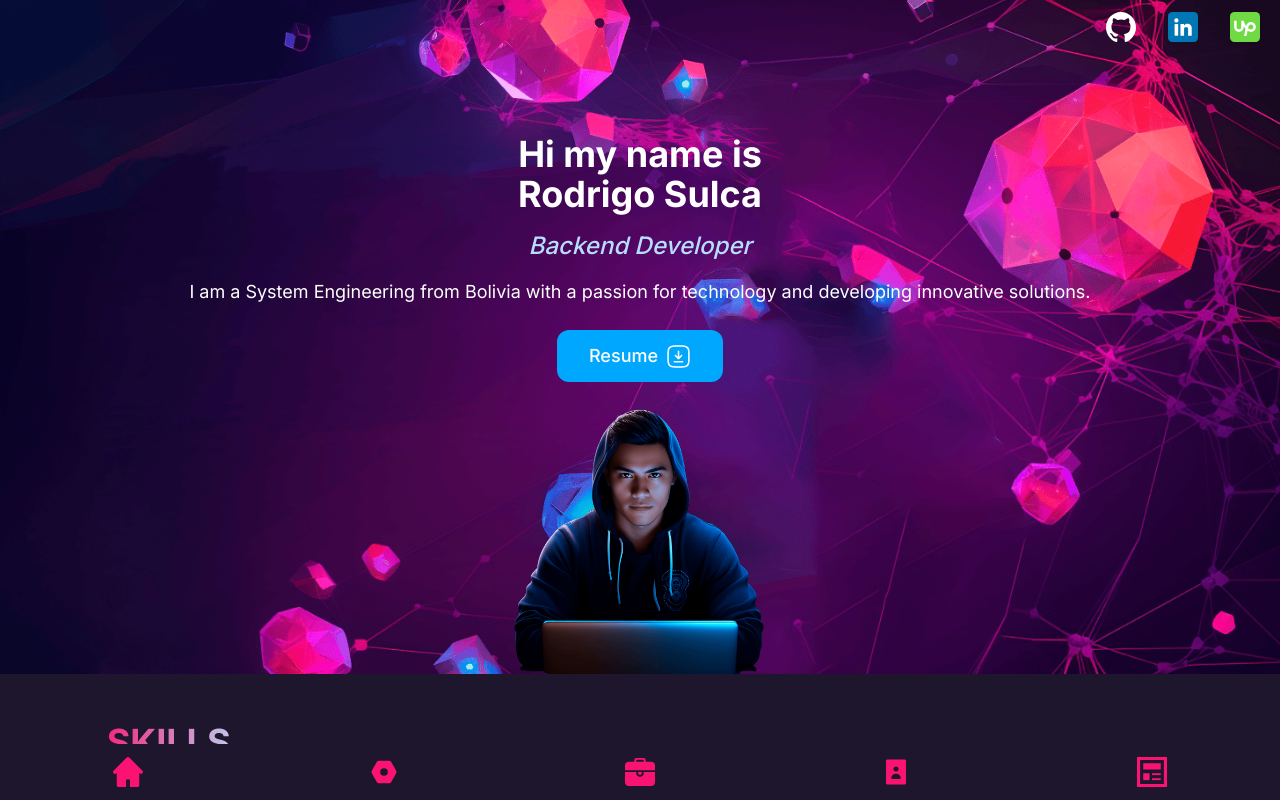
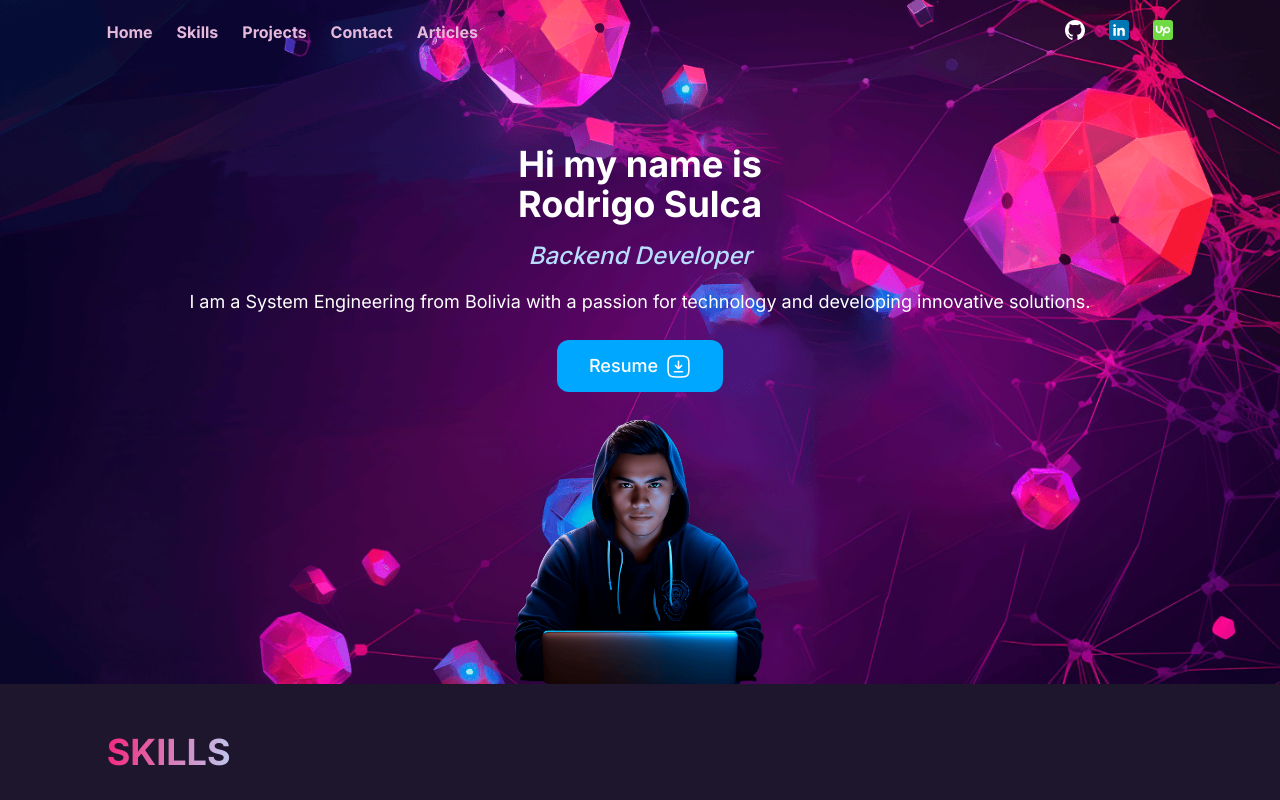
Before and after one commit to rozuke/rozuke-portfolio, a Next.js app: page / in a window 1280 px wide. Shown: the top 800 px of the page. Built offline with nearby package versions, Linux system fonts and the light colour scheme.

Commit message:
feat tablet: Show navbar and resize skills section

```diff
--- a/app/page.js
+++ b/app/page.js
@@ -5,45 +5,14 @@ import { skills } from "@/utils/skills";
 import { projects } from "@/utils/projects";
 import ProjectCard from "@/components/ProjectCard";
 import Footer from "@/components/Footer";
-import Link from "next/link";
 import Tabbar from "@/components/Tabbar";
+import Navbar from "@/components/Navbar";
 export default function Home() {
   return (
     <>
       <div className="bg-image min-h-full" id="home">
-        <nav className="w-full flex space-x-8 justify-end px-5 py-3">
-          <a href="https://github.com/rozuke/" target="_blank">
-            <Image
-              src="/images/icons/github-icon.svg"
-              alt="Github icon"
-              width={30}
-              height={30}
-            />
-          </a>
-          <a
-            href="https://www.linkedin.com/in/rodrigo-e-sulca/"
-            target="_blank"
-          >
-            <Image
-              src="/images/icons/linkedin-icon.svg"
-              alt="Linkedin icon"
-              width={30}
-              height={30}
-            />
-          </a>
-          <a
-            href="https://www.upwork.com/freelancers/~01b0f3b4792e55c5c3"
-            target="_blank"
-          >
-            <Image
-              src="/images/icons/upwork-icon.svg"
-              alt="Upwork icon"
-              width={30}
-              height={30}
-            />
-          </a>
-        </nav>
-        <main className="flex flex-col items-center text-center w-11/12 mx-auto mt-20">
+        <Navbar />
+        <main className="flex flex-col items-center text-center w-10/12 mx-auto mt-20">
           <h1 className="text-white text-4xl font-bold">
             Hi my name is <br />
             Rodrigo Sulca
@@ -78,7 +47,7 @@ export default function Home() {
         <ul className="flex flex-wrap items-center">
           {skills.map((skill) => {
             return (
-              <li className="text-white w-1/2 text-center mt-10">
+              <li className="text-white w-1/2 text-center mt-10 md:w-2/6">
                 <Image
                   src={skill.image}
                   width={45}
@@ -130,7 +99,7 @@ export default function Home() {
       </section>
       <section>
         <Footer />
-        <div className="h-14"></div>
+        <div className="h-14 md:hidden"></div>
       </section>
       <Tabbar />
     </>
--- /dev/null
+++ b/components/Navbar.js
@@ -0,0 +1,48 @@
+import Image from "next/image";
+import Link from "next/link";
+import React from "react";
+
+const Navbar = () => {
+  return (
+    <nav className="flex py-5 w-10/12 mx-auto">
+      <div className="md:space-x-6 md:text-accent-200 md:font-bold md:text-base hidden md:block">
+        <Link href={"/"}>Home</Link>
+        <Link href={"#skills"}>Skills</Link>
+        <Link href={"#projects"}>Projects</Link>
+        <Link href={"#contact"}>Contact</Link>
+        <Link href={"/"}>Articles</Link>
+      </div>
+      <div className="w-full flex space-x-6 justify-end">
+        <a href="https://github.com/rozuke/" target="_blank">
+          <Image
+            src="/images/icons/github-icon.svg"
+            alt="Github icon"
+            width={20}
+            height={20}
+          />
+        </a>
+        <a href="https://www.linkedin.com/in/rodrigo-e-sulca/" target="_blank">
+          <Image
+            src="/images/icons/linkedin-icon.svg"
+            alt="Linkedin icon"
+            width={20}
+            height={20}
+          />
+        </a>
+        <a
+          href="https://www.upwork.com/freelancers/~01b0f3b4792e55c5c3"
+          target="_blank"
+        >
+          <Image
+            src="/images/icons/upwork-icon.svg"
+            alt="Upwork icon"
+            width={20}
+            height={20}
+          />
+        </a>
+      </div>
+    </nav>
+  );
+};
+
+export default Navbar;
--- a/components/Tabbar.js
+++ b/components/Tabbar.js
@@ -4,7 +4,7 @@ import React from "react";
 
 const Tabbar = () => {
   return (
-    <div className="w-full h-14 bg-background fixed left-0 bottom-0 flex justify-around items-center my-auto">
+    <div className="w-full h-14 bg-background fixed left-0 bottom-0 flex justify-around items-center my-auto md:hidden">
       <Link href="#home">
         <Image
           src={"/images/icons/house-icon.svg"}
--- a/tailwind.config.js
+++ b/tailwind.config.js
@@ -25,6 +25,7 @@ module.exports = {
       textColor: {
         "secondary-200": "#B7DEFE",
         "accent-400": "#C359AC",
+        "accent-200": "#E6B9DB",
       },
     },
   },
```
Also changed, not shown: 1 other file (tests, documents, lock files or other folders).
